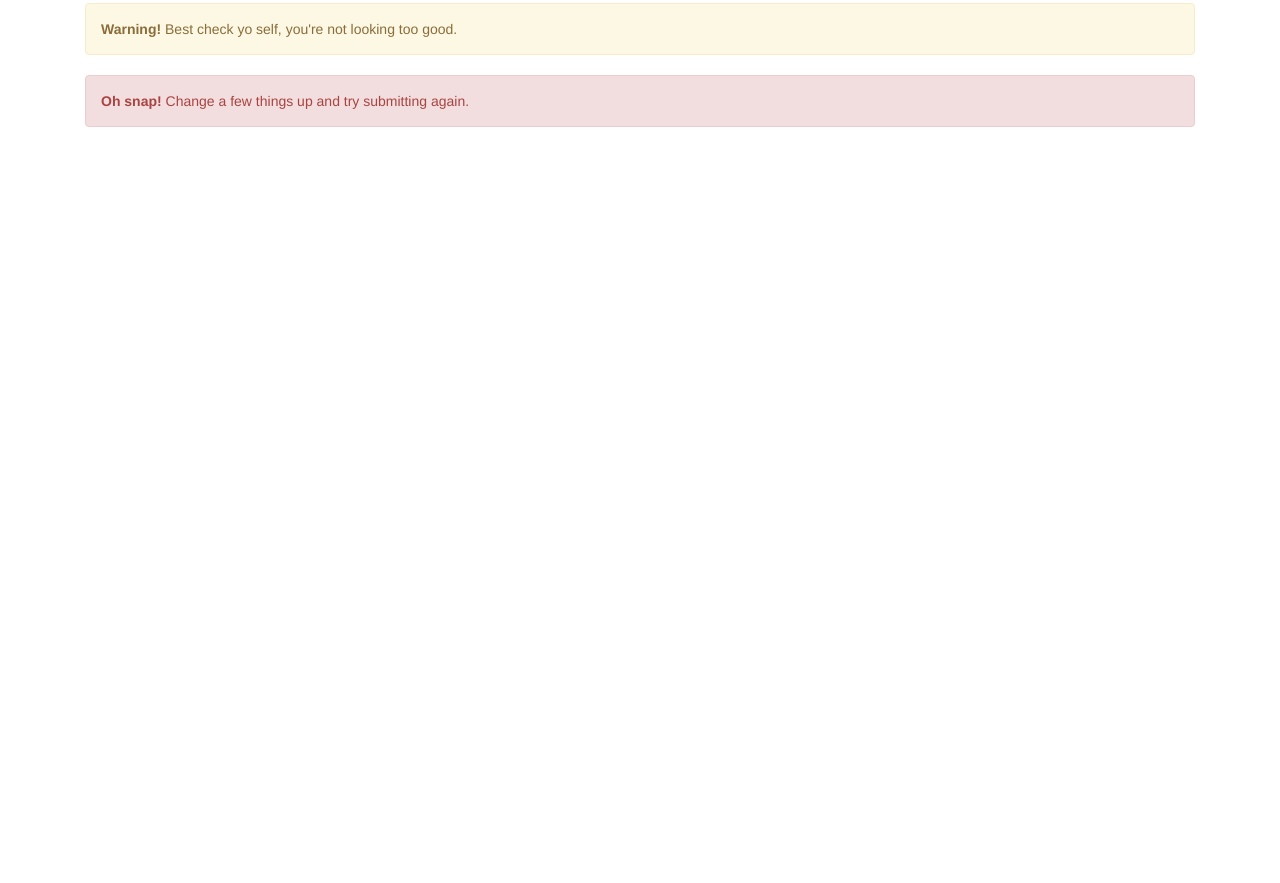
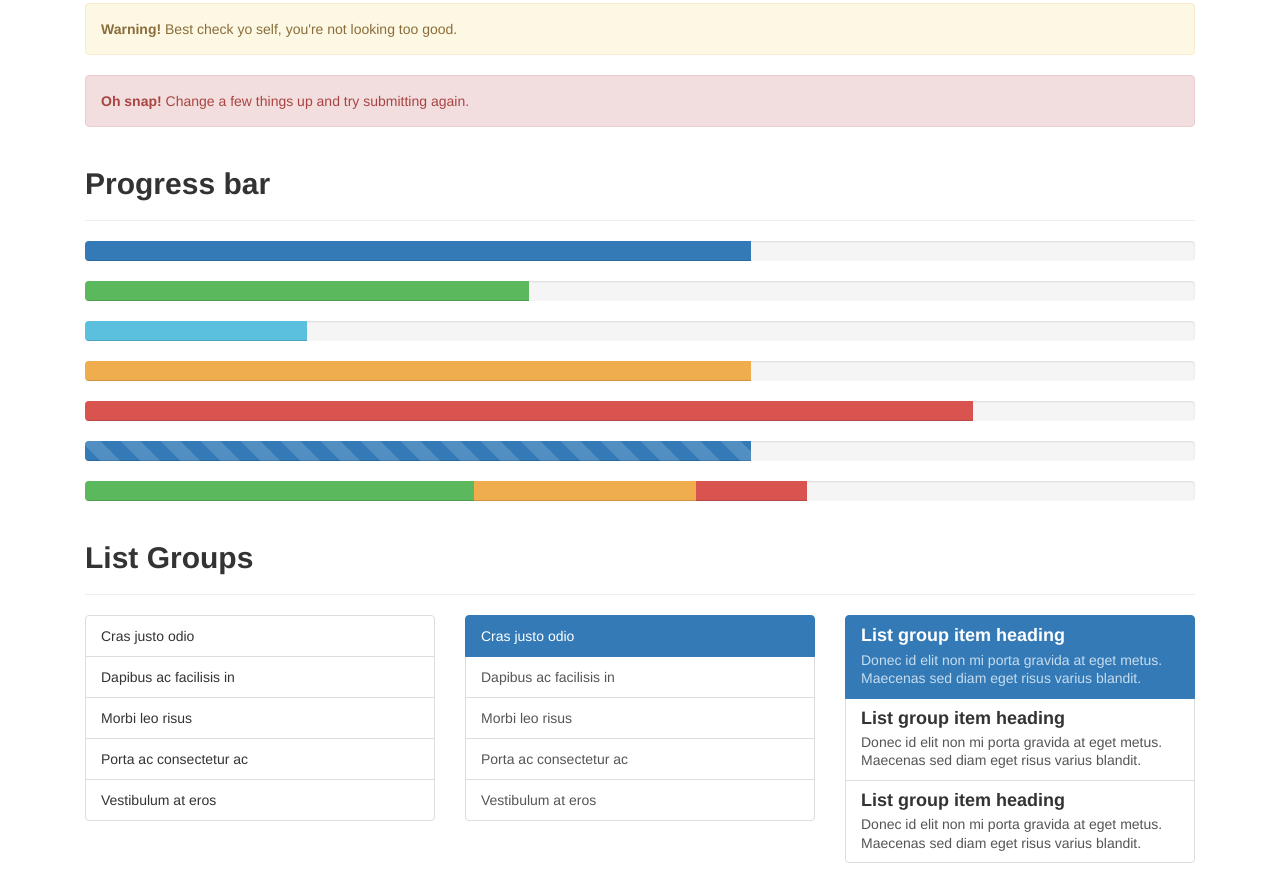
Before and after one commit to dianina/template-bootstrap, a plain HTML site: page index.html in a window 1280 px wide. Shown: the part 2702-3585 px from the top of the page. Before the commit the page ends 3026 px from the top, so only its background shows below. Drawn offline with Linux system fonts and the light colour scheme.

Commit message:
hasta list group

```diff
--- a/index.html
+++ b/index.html
@@ -593,19 +593,116 @@
 				</div>
 			</section>
 
-<!-- Sección Progress Bar -->
-			<section class="progress-bar">
+<!-- Sección List groups -->
+			<section class="progress-b">
 				<div class="container-fluid">
-					<h2><strong>Progress bar</strong>
-				</h2>
-				<hr>
-				<p>prueba</p>
+					<h2><strong>Progress bar
+							</strong>
+					</h2>
+					<hr>
+<!-- Progress bar básica -->
+					<div class="progress">
+  					<div class="progress-bar" role="progressbar" aria-valuenow="60" aria-valuemin="0" aria-valuemax="100" style="width: 60%;">
+    					<span class="sr-only">60% Complete</span>
+  					</div>
+					</div>
+<!-- Progress bar success -->
+					<div class="progress">
+					  <div class="progress-bar progress-bar-success" role="progressbar" aria-valuenow="40" aria-valuemin="0" aria-valuemax="100" style="width: 40%">
+					    <span class="sr-only">40% Complete (success)</span>
+					  </div>
+					</div>
+<!-- Progress bar info -->
+					<div class="progress">
+					  <div class="progress-bar progress-bar-info" role="progressbar" aria-valuenow="20" aria-valuemin="0" aria-valuemax="100" style="width: 20%">
+					    <span class="sr-only">20% Complete</span>
+					  </div>
+					</div>
+<!-- Progress bar warning -->
+					<div class="progress">
+					  <div class="progress-bar progress-bar-warning" role="progressbar" aria-valuenow="60" aria-valuemin="0" aria-valuemax="100" style="width: 60%">
+					    <span class="sr-only">60% Complete (warning)</span>
+					  </div>
+					</div>
+<!-- Progress bar danger -->
+					<div class="progress">
+					  <div class="progress-bar progress-bar-danger" role="progressbar" aria-valuenow="80" aria-valuemin="0" aria-valuemax="100" style="width: 80%">
+					    <span class="sr-only">80% Complete (danger)</span>
+					  </div>
+					</div>
+<!-- Progress bar striped-animated -->
+					<div class="progress">
+					  <div class="progress-bar progress-bar-striped active" role="progressbar" aria-valuenow="60" aria-valuemin="0" aria-valuemax="100" style="width: 60%">
+					    <span class="sr-only">45% Complete</span>
+					  </div>
+					</div>
+<!-- Progress bar stacked -->
+					<div class="progress">
+					  <div class="progress-bar progress-bar-success" style="width: 35%">
+					    <span class="sr-only">35% Complete (success)</span>
+					  </div>
+					  <div class="progress-bar progress-bar-warning" style="width: 20%">
+					    <span class="sr-only">20% Complete (warning)</span>
+					  </div>
+					  <div class="progress-bar progress-bar-danger" style="width: 10%">
+					    <span class="sr-only">10% Complete (danger)</span>
+					  </div>
+					</div>
 				</div>
-				<
+			</section>
 
+<!-- Sección List groups -->
+			<section class="list-groups">
+				<div class="container-fluid">
+					<h2><strong>List Groups
+							</strong>
+					</h2>
+					<hr>
+<!-- Basic List group col 4-->
+					<div class="row">
+						<div class="col-md-4">
+							<ul class="list-group">
+							  <li class="list-group-item">Cras justo odio</li>
+							  <li class="list-group-item">Dapibus ac facilisis in</li>
+							  <li class="list-group-item">Morbi leo risus</li>
+							  <li class="list-group-item">Porta ac consectetur ac</li>
+							  <li class="list-group-item">Vestibulum at eros</li>
+							</ul>
+						</div>
+
+<!-- Linked Items -List group col 4-->
+						<div class="col-md-4">
+							<div class="list-group">
+<!-- Item active-->
+					  <a href="#" class="list-group-item active">
+					    Cras justo odio
+					  </a>
+					  <a href="#" class="list-group-item">Dapibus ac facilisis in</a>
+					  <a href="#" class="list-group-item">Morbi leo risus</a>
+					  <a href="#" class="list-group-item">Porta ac consectetur ac</a>
+					  <a href="#" class="list-group-item">Vestibulum at eros</a>
+							</div>
+						</div>
+<!-- Custom content- List group col 4-->
+						<div class="col-md-4">
+							<div class="list-group">
+							  <a href="#" class="list-group-item active">
+							    <h4 class="list-group-item-heading"><strong>List group item heading</strong></h4>
+							    <p class="list-group-item-text">Donec id elit non mi porta gravida at eget metus. Maecenas sed diam eget risus varius blandit.</p>
+							  </a>
+							  <a href="#" class="list-group-item">
+							    <h4 class="list-group-item-heading"><strong>List group item heading</strong></h4>
+							    <p class="list-group-item-text">Donec id elit non mi porta gravida at eget metus. Maecenas sed diam eget risus varius blandit.</p>
+							  </a>
+							  <a href="#" class="list-group-item">
+							    <h4 class="list-group-item-heading"><strong>List group item heading</strong></h4>
+							    <p class="list-group-item-text">Donec id elit non mi porta gravida at eget metus. Maecenas sed diam eget risus varius blandit.</p>
+							  </a>
+							</div>
+						</div>
+				</div>
 
 			</section>
-
 	</div>
 
 <!-- Enlace JQuery -->
```
